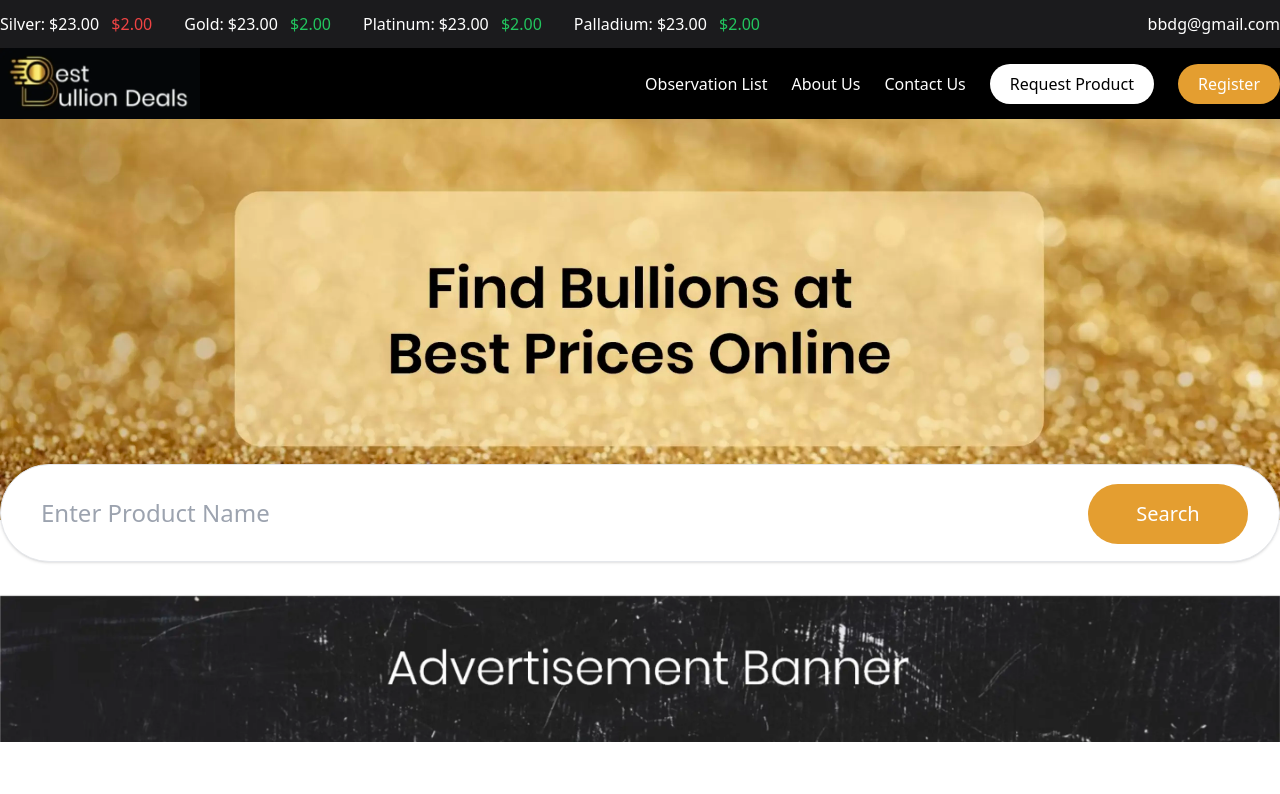
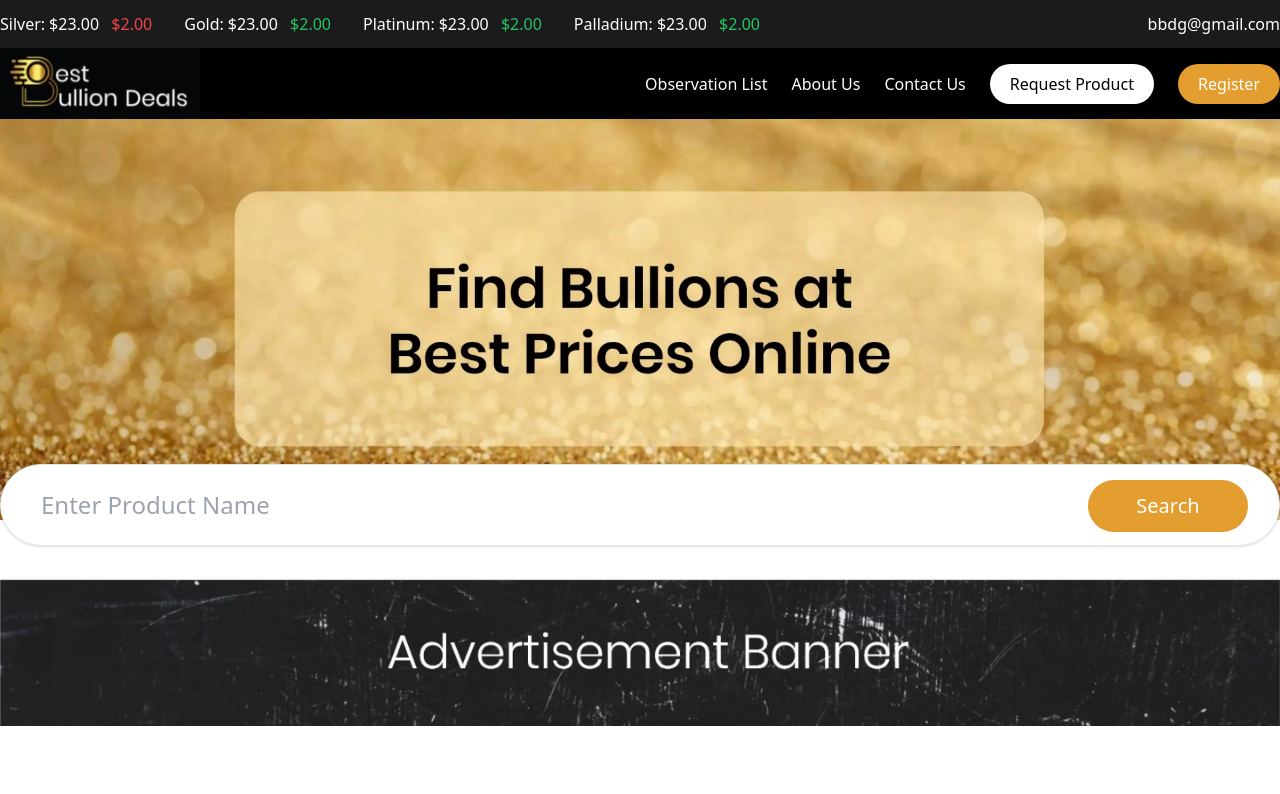
Before and after one commit to BisiDavi/bbdeals, a Next.js app: page / in a window 1280 px wide. Shown: the top 794 px of the page. Built offline with nearby package versions, Linux system fonts and the light colour scheme.

Commit message:
search updated

```diff
--- a/components/Search.tsx
+++ b/components/Search.tsx
@@ -5,11 +5,11 @@ export default function Search() {
     <form className="container mx-auto relative -mt-14 rounded-full">
       <input
         placeholder="Enter Product Name"
-        className="placeholder:text-gray-400 text-2xl py-8 px-10 placeholder:text-2xl w-full border rounded-full shadow"
+        className="placeholder:text-gray-400 text-2xl py-6 px-10 placeholder:text-2xl w-full border rounded-full shadow"
       />
       <Button
         text="Search"
-        className="px-8 py-4 w-40 text-xl bg-lightOrange text-white rounded-full absolute right-8 top-5"
+        className="px-8 py-3 w-40 text-xl bg-lightOrange text-white rounded-full absolute right-8 top-4"
       />
     </form>
   );
```
